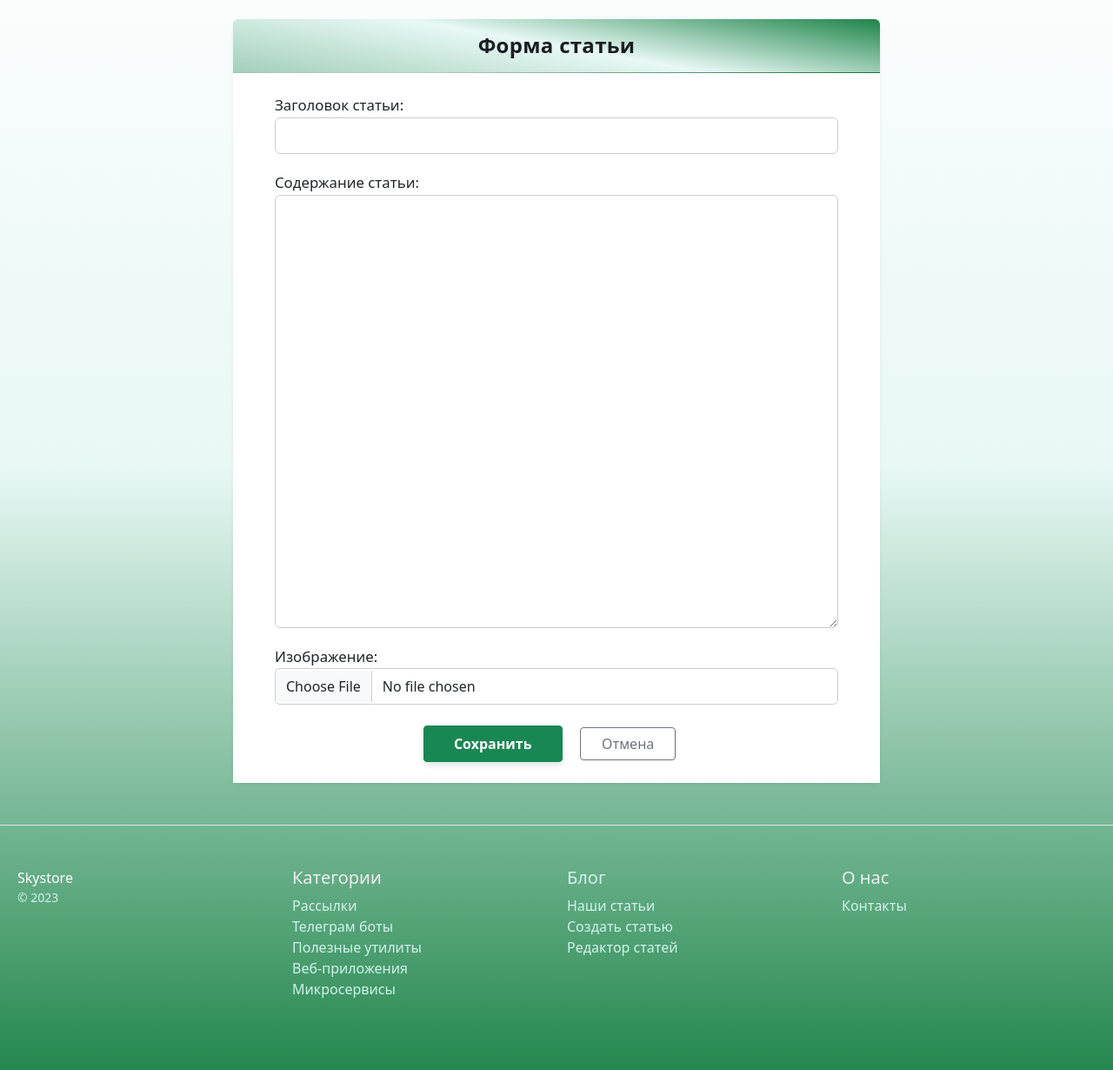
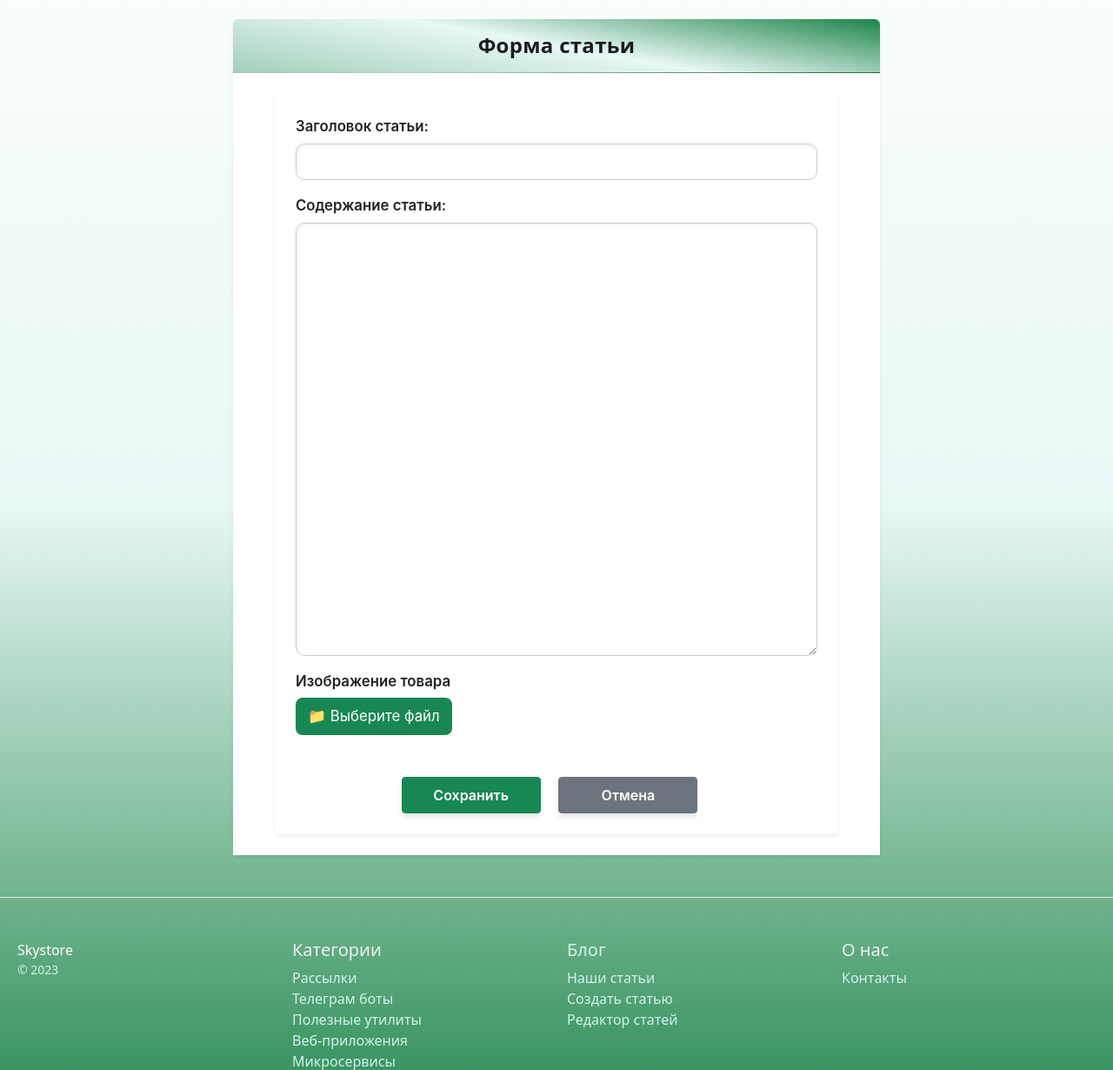
Before and after one commit to simbarilion/Ecommerce_app, a Django app: page /blog/blogposts_editor/create/ in a window 1280 px wide. Shown: the part 178-1408 px from the top of the page at 87% size. Run offline with Django 5.2, Linux system fonts and the light colour scheme; parts of the project's set-up code (start-up, migrations or seed data) failed here and were passed over; some libraries are stand-ins or nearby versions.

Commit message:
modified html forms

```diff
--- a/blog/forms.py
+++ b/blog/forms.py
@@ -4,6 +4,10 @@ from .models import Blogpost
 
 
 SPAM_WORDS = ["казино", "биржа", "обман", "криптовалюта", "дешево", "полиция", "крипта", "бесплатно", "радар"]
+
+
+class CustomClearableFileInput(forms.ClearableFileInput):
+    template_name = "widgets/custom_file_input.html"
 
 
 class BlogpostForm(forms.ModelForm):
@@ -13,7 +17,7 @@ class BlogpostForm(forms.ModelForm):
         widgets = {
             "title": forms.TextInput(attrs={"class": "form-control"}),
             "content": forms.Textarea(attrs={"class": "form-control", "rows": 20}),
-            "preview": forms.ClearableFileInput(attrs={"class": "form-control"}),
+            "preview": CustomClearableFileInput(attrs={"class": "form-control"}),
         }
 
     def clean_title(self):
--- a/blog/templates/blog/blogpost_delete.html
+++ b/blog/templates/blog/blogpost_delete.html
@@ -5,6 +5,7 @@
 {% block content %}
     <section class="container mx-auto p-6">
         {% include "blog/includes/blogpost_editor_header.html" %}
+        {% include "blog/includes/messages.html" %}
 
         <div class="col-lg-8 col-md-6 col-sm-12 mx-auto">
             <div class="card shadow-sm border-0 rounded-3 edit-form">
--- a/blog/templates/blog/blogpost_form.html
+++ b/blog/templates/blog/blogpost_form.html
@@ -12,18 +12,26 @@
                     <h4 class="my-0 fw-semibold">Форма статьи</h4>
                 </div>
                 <div class="card-body px-5 py-4">
-                    <form method="post" enctype="multipart/form-data">
+                    <form method="post" enctype="multipart/form-data" class="p-4 rounded shadow-sm bg-white">
                         {% csrf_token %}
                         <div class="mb-3">
-                            {{ form.as_p }}
+                            <label class="form-label">Заголовок статьи:</label>
+                            {{ form.title }}
+                        </div>
+                        <div class="mb-3">
+                            <label class="form-label">Содержание статьи:</label>
+                            {{ form.content }}
+                        </div>
+                        <div class="mb-3">
+                            {{ form.preview }}
                         </div>
 
-                        <div class="d-flex justify-content-between align-items-center mt-4 gap-3">
+                        <div class="d-flex justify-content-between align-items-center mt-5 gap-3">
                             <div class="flex-grow-1 text-center">
                                 <button type="submit" class="btn btn-success px-4">
                                     Сохранить
                                 </button>
-                                <a href="{% url 'blog:blogpost_list' %}" class="btn btn-outline-secondary px-4 mx-3">
+                                <a href="{% url 'blog:blogpost_list' %}" class="btn btn-secondary px-4 mx-3">
                                     Отмена
                                 </a>
                             </div>
--- a/blog/templates/blog/blogposts_detail.html
+++ b/blog/templates/blog/blogposts_detail.html
@@ -24,8 +24,8 @@
                             <div class="flex-grow-1 text-center">
                                 <button type="button" class="btn btn-buy">Эта статья полезна</button>
                             </div>
-                            <div class="text-end ms-3">
-                                <a href="{% url 'blog:blogposts' %}" class="btn-link">Назад</a>
+                            <div class="text-end ms-3 text-center">
+                                <a href="{% url 'blog:blogposts' %}" class="btn-link btn-green">Назад</a>
                             </div>
                         </div>
                         <div class="product-updated text-end">
--- a/blog/views.py
+++ b/blog/views.py
@@ -1,6 +1,3 @@
-from django.contrib import messages
-from django.contrib.auth.mixins import UserPassesTestMixin
-from django.http import HttpResponseRedirect
 from django.views.generic import DetailView, ListView
 from django.views.generic.edit import CreateView, UpdateView, DeleteView
 from django.urls import reverse_lazy
@@ -71,43 +68,47 @@ class BlogpostUpdateView(UpdateView):
     def get_success_url(self):
         return reverse_lazy("blog:blogpost_list_detail", kwargs={"pk": self.object.pk})
 
-    def test_func(self):
-        """Проверка пользователя на авторство"""
-        blogpost = self.get_object()
-        return self.request.user == blogpost.author
-
-    def handle_no_permission(self):
-        """Вызывается, если пользователь не является автором статьи"""
-        messages.error(self.request, "Вы не можете удалить чужую статью")
-        return HttpResponseRedirect(self.success_url)
-
-    def form_valid(self, form):
-        form.instance.author = self.request.user
-        form.instance.status = "moderation"
-        messages.success(self.request, f"Статья «{form.instance.title}» обновлена и отправлена на модерацию")
-        return super().form_valid(form)
+    # def test_func(self):
+    #     """Проверка пользователя на авторство"""
+    #     blogpost = self.get_object()
+    #     return self.request.user == blogpost.author
+    #
+    # def handle_no_permission(self):
+    #     """Вызывается, если пользователь не является автором статьи"""
+    #     messages.error(self.request, "Вы не можете редартировать чужую статью")
+    #     return HttpResponseRedirect(self.success_url)
+    #
+    # def form_valid(self, form):
+    #     form.instance.author = self.request.user
+    #     form.instance.status = "moderation"
+    #     messages.success(self.request, f"Статья «{form.instance.title}» обновлена и отправлена на модерацию")
+    #     return super().form_valid(form)
 
 
-class BlogpostDeleteView(UserPassesTestMixin, DeleteView):
+class BlogpostDeleteView(DeleteView):
     """Представление для удаления статьи Блога"""
     model = Blogpost
     template_name = "blog/blogpost_delete.html"
     success_url = reverse_lazy("blog:blogpost_list")
+    context_object_name = "blogpost"
 
-    def test_func(self):
-        """Проверка пользователя на авторство"""
-        blogpost = self.get_object()
-        return self.request.user == blogpost.author
+    # def test_func(self):
+    #     """Проверка пользователя на авторство"""
+    #     blogpost = self.get_object()
+    #     return self.request.user == blogpost.author
 
-    def handle_no_permission(self):
-        """Вызывается, если пользователь не является автором статьи"""
-        messages.error(self.request, "Вы не можете удалить чужую статью")
-        return HttpResponseRedirect(self.success_url)
-
-    def delete(self, request, *args, **kwargs):
-        """Архивирует статью"""
-        blogpost = self.get_object()
-        blogpost.status = "archived"
-        blogpost.save()
-        messages.success(request, f"Статья «{blogpost.title}» перемещена в архив")
-        return HttpResponseRedirect(self.success_url)
+    # def handle_no_permission(self):
+    #     """Вызывается, если пользователь не является автором статьи"""
+    #     blogpost = self.get_object()
+    #     messages.error(self.request, "Вы не можете удалить чужую статью")
+    #     self.object = blogpost
+    #     context = self.get_context_data()
+    #     return self.render_to_response(context)
+    #
+    # def delete(self, request, *args, **kwargs):
+    #     """Архивирует статью"""
+    #     blogpost = self.get_object()
+    #     blogpost.status = "archived"
+    #     blogpost.save()
+    #     messages.success(request, f"Статья «{blogpost.title}» перемещена в архив")
+    #     return HttpResponseRedirect(self.success_url)
--- a/catalog/forms.py
+++ b/catalog/forms.py
@@ -16,6 +16,10 @@ class FeedbackForm(forms.ModelForm):
         }
 
 
+class CustomClearableFileInput(forms.ClearableFileInput):
+    template_name = "widgets/custom_file_input.html"
+
+
 class ProductForm(forms.ModelForm):
     class Meta:
         model = Product
@@ -24,9 +28,14 @@ class ProductForm(forms.ModelForm):
             "name": forms.TextInput(attrs={"class": "form-control"}),
             "brief_description": forms.TextInput(attrs={"class": "form-control"}),
             "description": forms.Textarea(attrs={"class": "form-control", "rows": 10}),
-            "image": forms.ClearableFileInput(attrs={"class": "form-control"}),
+            "image": CustomClearableFileInput(attrs={"class": "form-control"}),
+            "category": forms.Select(attrs={"class": "form-select"}),
             "price": forms.NumberInput(attrs={"class": "form-control"}),
         }
+
+    def __init__(self, *args, **kwargs):
+        super().__init__(*args, **kwargs)
+        self.fields['category'].empty_label = "Нет категории"
 
     def clean_name(self):
         name = self.cleaned_data.get("name")
--- a/static/css/style.css
+++ b/static/css/style.css
@@ -527,10 +555,21 @@ form .btn-outline-primary {
     color: #1a1d20;
 }
 
+/* Тело формы */
 .edit-form .card-body {
+    font-family: 'Inter', 'Segoe UI', sans-serif;
     font-size: 1.05rem;
     line-height: 1.6;
     background-color: #fff;
+    color: #333;
+}
+
+/* Метки (лейблы) */
+.edit-form .form-label {
+    display: block;
+    font-weight: 600;
+    margin-bottom: 6px;
+    color: #222;
 }
 
 /* Поля ввода */
@@ -541,21 +580,49 @@ form .btn-outline-primary {
     font-size: 1rem;
     padding: 0.5rem 0.75rem;
     border: 1px solid #ccc;
+    border-radius: 10px;
     box-sizing: border-box;
+    box-shadow: inset 2px 2px 4px rgba(0,0,0,0.05);
     transition: border-color 0.2s ease, box-shadow 0.2s ease;
 }
 
+/* Наведение и фокус */
 .edit-form form input:focus,
 .edit-form form textarea:focus,
 .edit-form form select:focus {
     outline: none;
     border-color: #198754;
-    box-shadow: 0 0 0 2px rgba(25, 135, 84, 0.25);
+    box-shadow: 0 0 0 0.2rem rgba(25, 135, 84, 0.25);
+}
+
+/* Подсказки */
+.edit-form .form-text {
+    font-size: 0.9em;
+    color: #666;
 }
 
 /* Отступы между полями */
 .edit-form form p {
     margin-bottom: 1.25rem;
+}
+
+/* Кастомное поле выбора файла */
+.custom-file-upload {
+    display: inline-block;
+    padding: 8px 14px;
+    cursor: pointer;
+    background-color: #198754;
+    color: white;
+    border-radius: 8px;
+    transition: background 0.2s ease;
+    border: none;
+}
+.custom-file-upload:hover {
+    background-color: #157347;
+}
+
+.custom-file-upload input[type="file"] {
+    display: none; /* скрыть стандартное поле */
 }
 
 /* Кнопки */
--- a/templates/includes/pagination.html
+++ b/templates/includes/pagination.html
@@ -1,5 +1,5 @@
 <nav aria-label="Page navigation example">
-    <ul class="pagination justify-content-center mt-4">
+    <ul class="pagination justify-content-center mt-5">
         {% if page_obj.has_previous %}
             <li class="page-item">
                 <a class="page-link" href="?page={{ page_obj.previous_page_number }}">Назад</a>
```
Also changed, not shown: other parts of static/css/style.css (+29 -1 lines), blog/templates/blog/blogpost_list_detail.html (+5 -4 lines), blog/templates/blog/includes/messages.html (added, +10 -0 lines), catalog/templates/catalog/product_form.html (+23 -2 lines), catalog/templates/widgets/custom_file_input.html (added, +24 -0 lines), media/blog/images/Blogpost_5_ZptBVQk.jpg (added), media/blog/images/Blogpost_5_qFz9NRr.jpg (added), static/css/form.css (deleted).
